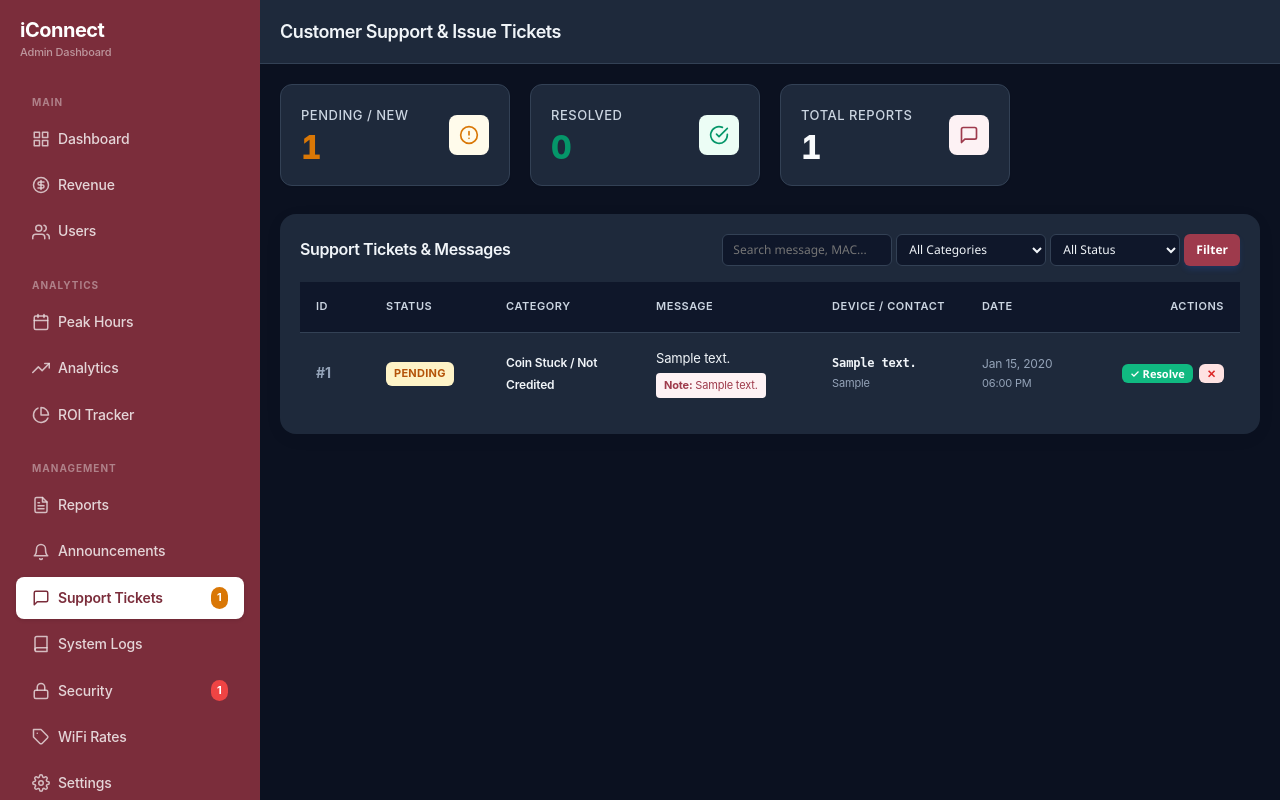
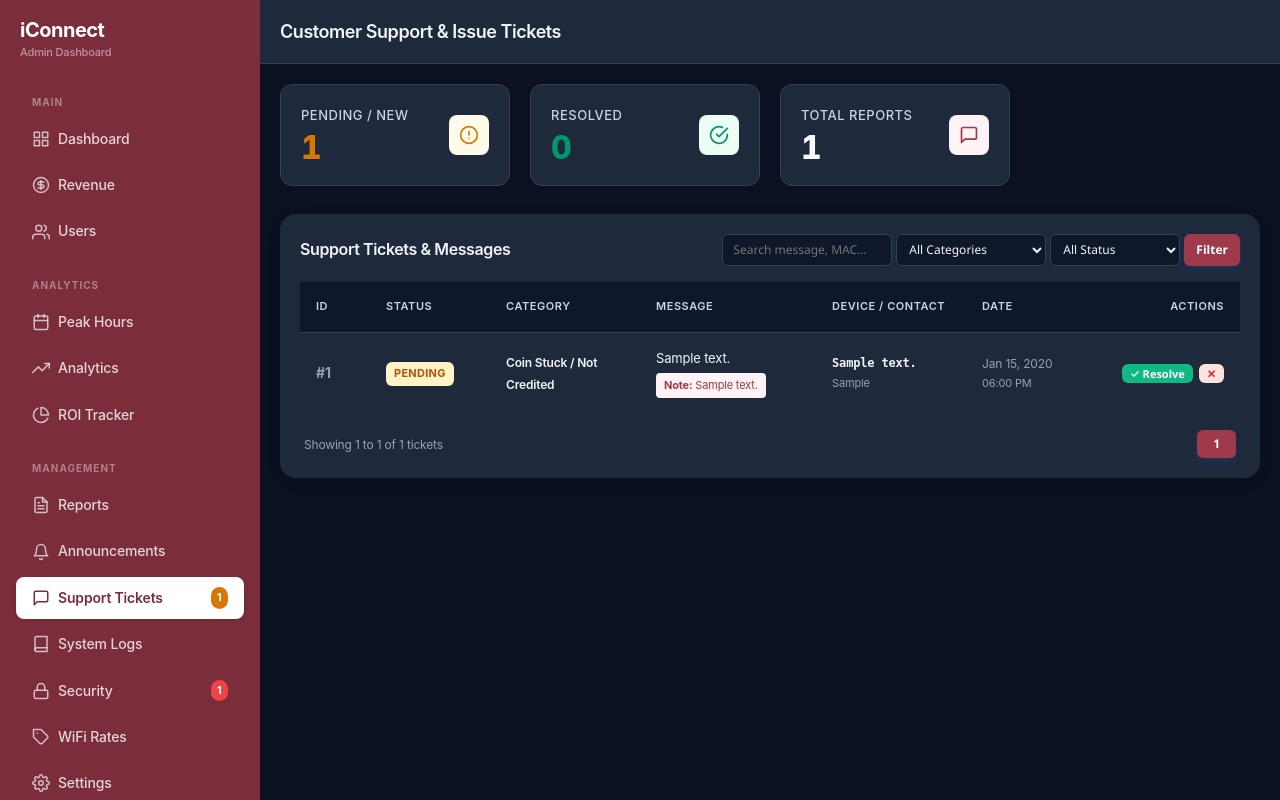
Before and after one commit to loricohenrian/iConnect, a Django app: page /iconnect-ops/issues/ in a window 1280 px wide. Run offline with Django 4.2, Linux system fonts and the light colour scheme; a user stored in the database is signed in; tables that the repository leaves empty hold one stand-in row (values such as "Sample post"); data that the repository does not hold is empty; parts of the project's set-up code (start-up, migrations or seed data) failed here and were passed over.

Commit message:
Implement consistent unified pagination across Sessions, Security, Issues, and Logs pages

```diff
--- a/dashboard/templates/dashboard/issues.html
+++ b/dashboard/templates/dashboard/issues.html
@@ -159,20 +159,25 @@
         </table>
     </div>
 
-    <!-- Pagination -->
-    {% if reports.has_other_pages %}
-    <div class="pagination" style="display: flex; justify-content: center; gap: 8px; margin-top: 20px; padding-bottom: 8px;">
-        {% if reports.has_previous %}
-        <a href="?page={{ reports.previous_page_number }}&status={{ status_filter }}&category={{ category_filter }}&q={{ search_query }}" class="btn btn-sm btn-outline">« Prev</a>
-        {% endif %}
+    <!-- Unified Pagination -->
+    {% if reports.has_other_pages or reports.paginator.count > 0 %}
+    <div class="d-flex justify-content-between align-items-center mt-md" style="padding: 0 4px;">
+        <div class="text-xs text-muted">
+            {% if reports %}Showing {{ reports.start_index }} to {{ reports.end_index }} of {{ reports.paginator.count }} tickets{% endif %}
+        </div>
+        <div class="d-flex gap-xs">
+            {% if reports.has_previous %}
+                <a href="?page=1&status={{ status_filter }}&category={{ category_filter }}&q={{ search_query }}" class="btn btn-sm btn-secondary">&laquo;</a>
+                <a href="?page={{ reports.previous_page_number }}&status={{ status_filter }}&category={{ category_filter }}&q={{ search_query }}" class="btn btn-sm btn-secondary">Prev</a>
+            {% endif %}
 
-        <span style="font-size: 12px; align-self: center; color: var(--color-gray);">
-            Page {{ reports.number }} of {{ reports.paginator.num_pages }}
-        </span>
+            <span class="btn btn-sm btn-primary" style="pointer-events: none;">{{ reports.number }}</span>
 
-        {% if reports.has_next %}
-        <a href="?page={{ reports.next_page_number }}&status={{ status_filter }}&category={{ category_filter }}&q={{ search_query }}" class="btn btn-sm btn-outline">Next »</a>
-        {% endif %}
+            {% if reports.has_next %}
+                <a href="?page={{ reports.next_page_number }}&status={{ status_filter }}&category={{ category_filter }}&q={{ search_query }}" class="btn btn-sm btn-secondary">Next</a>
+                <a href="?page={{ reports.paginator.num_pages }}&status={{ status_filter }}&category={{ category_filter }}&q={{ search_query }}" class="btn btn-sm btn-secondary">&raquo;</a>
+            {% endif %}
+        </div>
     </div>
     {% endif %}
 
--- a/dashboard/views.py
+++ b/dashboard/views.py
@@ -917,8 +917,18 @@ def sessions_view(request):
 
     suspicious_macs = set(SuspiciousDevice.objects.filter(status='new').values_list('mac_address', flat=True))
 
+    # Pagination: 25 sessions per page
+    page = request.GET.get('page', 1)
+    paginator = Paginator(sessions, 25)
+    try:
+        sessions_page = paginator.page(page)
+    except PageNotAnInteger:
+        sessions_page = paginator.page(1)
+    except EmptyPage:
+        sessions_page = paginator.page(paginator.num_pages)
+
     context = {
-        'sessions': sessions[:100],
+        'sessions': sessions_page,
         'status_filter': status_filter,
         'search': search,
         'period': period,
@@ -1667,9 +1677,19 @@ def security_view(request):
         'cleared': SuspiciousDevice.objects.filter(status=SuspiciousDevice.STATUS_CLEARED).count(),
     }
 
+    # Pagination: 20 devices per page
+    page = request.GET.get('page', 1)
+    paginator = Paginator(suspicious_devices, 20)
+    try:
+        devices_page = paginator.page(page)
+    except PageNotAnInteger:
+        devices_page = paginator.page(1)
+    except EmptyPage:
+        devices_page = paginator.page(paginator.num_pages)
+
     context = {
         'active_page': 'security',
-        'suspicious_devices': suspicious_devices,
+        'suspicious_devices': devices_page,
         'status_filter': status_filter,
         'search': search,
         'status_choices': SuspiciousDevice.STATUS_CHOICES,
```
Also changed, not shown: dashboard/templates/dashboard/logs.html (+12 -5 lines), dashboard/templates/dashboard/security.html (+22 -0 lines), dashboard/templates/dashboard/sessions.html (+22 -0 lines).
